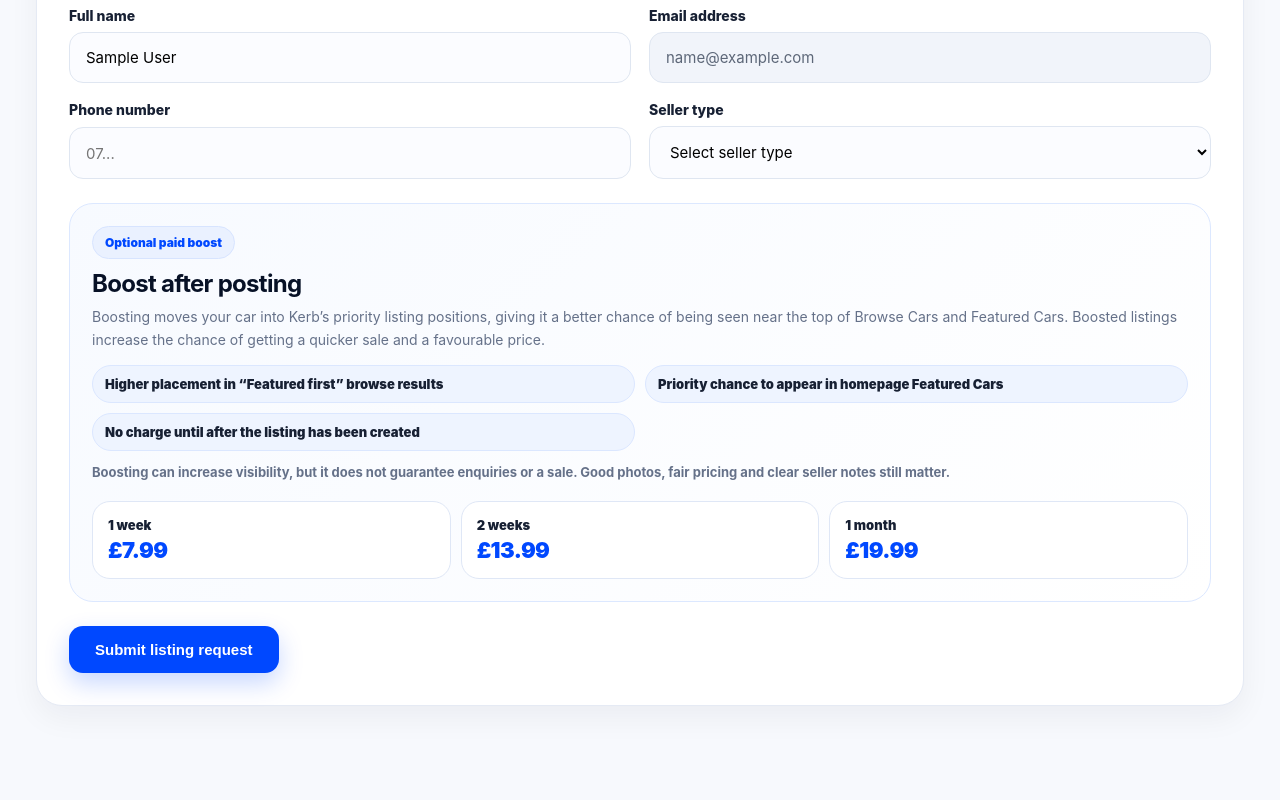
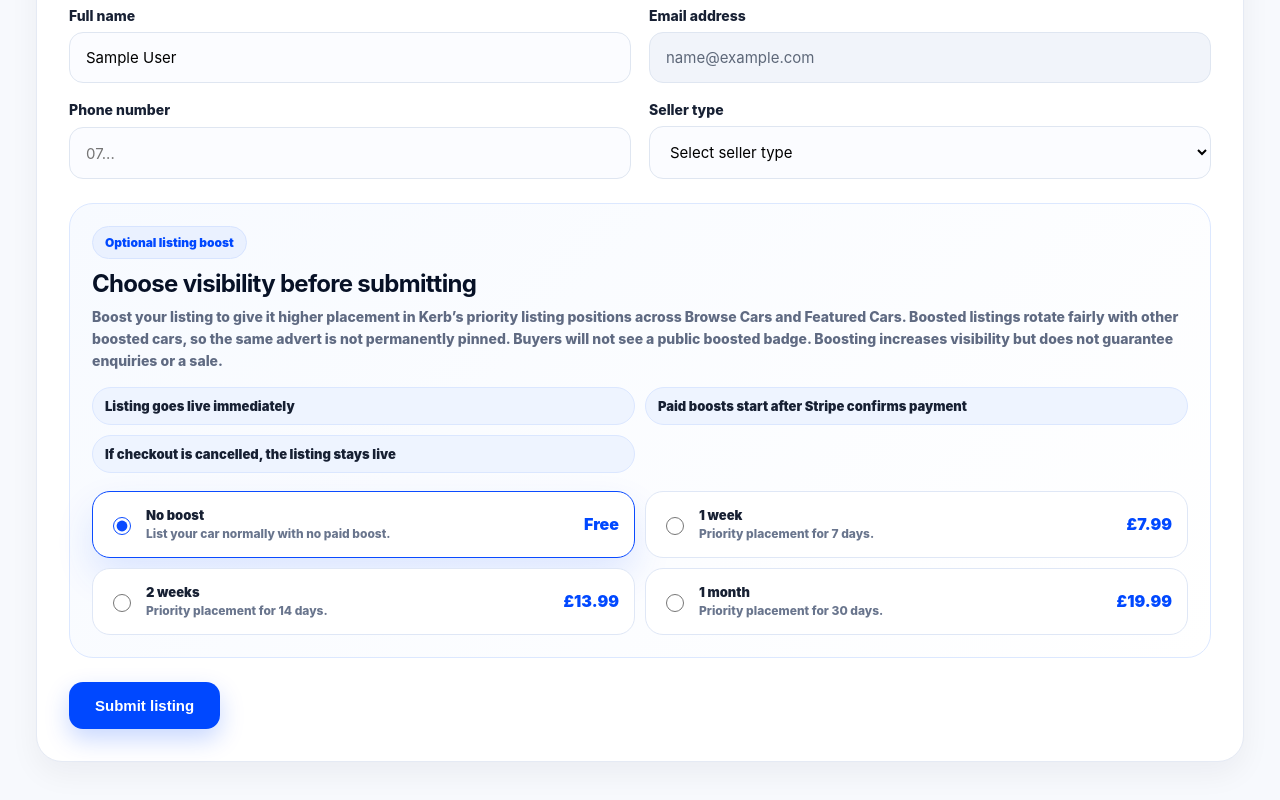
Before and after one commit to Abzgetzit/kerb, a Next.js app: page /post-car in a window 1280 px wide. Shown: the part 2328-3128 px from the top of the page. Before the commit the page ends 3084 px from the top, so only its background shows below. Built offline with nearby package versions, Linux system fonts and the light colour scheme; no server answers; sample sign-in values are in the browser's storage.

Commit message:
Update page.js

```diff
--- a/app/post-car/page.js
+++ b/app/post-car/page.js
@@ -2,7 +2,6 @@
 
 import { useEffect, useMemo, useRef, useState } from "react";
 import SiteMenu from "../components/SiteMenu";
-import BoostListingButton from "../components/BoostListingButton";
 
 const carMakes = {
   Abarth: ["595", "695", "124 Spider"],
@@ -176,6 +175,33 @@ const listingCategoryOptions = [
   { value: "newer-car", label: "Newer car" },
 ];
 
+const boostPlanOptions = [
+  {
+    value: "none",
+    label: "No boost",
+    price: "Free",
+    description: "List your car normally with no paid boost.",
+  },
+  {
+    value: "7-days",
+    label: "1 week",
+    price: "£7.99",
+    description: "Priority placement for 7 days.",
+  },
+  {
+    value: "14-days",
+    label: "2 weeks",
+    price: "£13.99",
+    description: "Priority placement for 14 days.",
+  },
+  {
+    value: "30-days",
+    label: "1 month",
+    price: "£19.99",
+    description: "Priority placement for 30 days.",
+  },
+];
+
 const modelValueGuide = {
   "BMW|1 Series": 31000,
   "BMW|2 Series": 34000,
@@ -322,6 +348,7 @@ export default function PostCarPage() {
   const [submittedListing, setSubmittedListing] = useState(null);
   const [isSubmitting, setIsSubmitting] = useState(false);
   const [errorMessage, setErrorMessage] = useState("");
+  const [boostCheckoutError, setBoostCheckoutError] = useState("");
 
   const [make, setMake] = useState("");
   const [model, setModel] = useState("");
@@ -336,6 +363,7 @@ export default function PostCarPage() {
   const [condition, setCondition] = useState("");
   const [financeAvailable, setFinanceAvailable] = useState("false");
   const [listingCategory, setListingCategory] = useState("general");
+  const [selectedBoostPlan, setSelectedBoostPlan] = useState("none");
   const [photos, setPhotos] = useState([]);
   const photoUrlsRef = useRef([]);
 
@@ -485,10 +513,45 @@ export default function PostCarPage() {
     });
   }
 
+  async function startBoostCheckout({ listingId, token, planId }) {
+    const response = await fetch("/api/listing-boosts/checkout", {
+      method: "POST",
+      headers: {
+        "Content-Type": "application/json",
+        "x-kerb-session-token": token,
+      },
+      body: JSON.stringify({
+        listing_id: listingId,
+        plan_id: planId,
+        source: "post-car-create",
+      }),
+    });
+
+    const result = await response.json();
+
+    if (!response.ok) {
+      throw new Error(result.error || "Could not start boost checkout.");
+    }
+
+    if (!result.url) {
+      throw new Error("Stripe checkout link was not created.");
+    }
+
+    return result.url;
+  }
+
   async function handleSubmit(e) {
     e.preventDefault();
     setIsSubmitting(true);
     setErrorMessage("");
+    setBoostCheckoutError("");
+
+    const token = localStorage.getItem("kerbSessionToken");
+
+    if (!token) {
+      window.location.href = "/login";
+      return;
+    }
 
     const form = e.currentTarget;
     const formData = new FormData(form);
@@ -498,6 +561,7 @@ export default function PostCarPage() {
     });
 
     formData.set("model", finalModel);
+    formData.set("model_detail", modelDetail);
     formData.set("body_type", bodyType);
     formData.set("condition", condition);
     formData.set("finance_available", financeAvailable);
@@ -528,6 +592,9 @@ export default function PostCarPage() {
     try {
       const response = await fetch("/api/post-car", {
         method: "POST",
+        headers: {
+          "x-kerb-session-token": token,
+        },
         body: formData,
       });
 
@@ -538,6 +605,31 @@ export default function PostCarPage() {
       }
 
       setSubmittedListing(result.listing);
+
+      if (selectedBoostPlan !== "none" && result.listing?.id) {
+        try {
+          const checkoutUrl = await startBoostCheckout({
+            listingId: result.listing.id,
+            token,
+            planId: selectedBoostPlan,
+          });
+
+          window.location.href = checkoutUrl;
+          return;
+        } catch (checkoutError) {
+          setBoostCheckoutError(
+            `Your listing is live, but the boost checkout could not start. ${checkoutError.message || ""}`.trim()
+          );
+          setSubmitted(true);
+          return;
+        }
+      }
+
+      if (result.listing?.id) {
+        window.location.href = `/listing/${result.listing.id}`;
+        return;
+      }
+
       setSubmitted(true);
     } catch (error) {
       setErrorMessage(error.message || "Something went wrong.");
@@ -561,11 +653,14 @@ export default function PostCarPage() {
         <div className="successBox">
           <a href="/" className="logo">Kerb</a>
           <div className="successIcon">✅</div>
-          <h1>Listing request received</h1>
+          <h1>Your listing is live</h1>
           <p>
-            Your car listing has been saved. It is currently marked as pending
-            and can be reviewed before being shown publicly.
+            Your car listing has been saved and is now live on Kerb.
           </p>
+
+          {boostCheckoutError && (
+            <div className="warningBox">{boostCheckoutError}</div>
+          )}
 
           {submittedListing && (
             <div className="listingSummary">
@@ -576,39 +671,13 @@ export default function PostCarPage() {
             </div>
           )}
 
-          {submittedListing?.id && (
-            <div className="successBoostBox">
-              <div>
-                <span className="boostKicker">Optional featured boost</span>
-                <h2>Want your listing to get more attention?</h2>
-                <p>
-                  Move this car into Kerb’s priority listing positions so it has
-                  a better chance of being seen near the top of Browse Cars and
-                  Featured Cars. Buyers will not see a public boosted badge.
-                </p>
-
-                <div className="successBoostList">
-                  <span>Higher placement</span>
-                  <span>Fair boosted rotation</span>
-                  <span>No sale guarantee</span>
-                </div>
-
-                <small className="boostNote">
-                  Boosting improves visibility, but good photos, a realistic
-                  price and an honest description still matter most.
-                </small>
-              </div>
-
-              <BoostListingButton
-                listingId={submittedListing.id}
-                label="Boost this listing"
-                source="post-car-success"
-              />
-            </div>
-          )}
-
           <div className="successActions">
             <a href="/account" className="secondaryBtn">My account</a>
+            {submittedListing?.id && (
+              <a href={`/listing/${submittedListing.id}`} className="secondaryBtn">
+                View live listing
+              </a>
+            )}
             <a href="/browse" className="primaryBtn">Browse cars</a>
           </div>
         </div>
@@ -1020,47 +1089,61 @@ export default function PostCarPage() {
 
           <section className="boostPreviewSection">
             <div>
-              <span className="boostKicker">Optional paid boost</span>
-              <h2>Boost after posting</h2>
+              <span className="boostKicker">Optional listing boost</span>
+              <h2>Choose visibility before submitting</h2>
               <p>
-                Boosting moves your car into Kerb’s priority listing positions,
-                giving it a better chance of being seen near the top of Browse
-                Cars and Featured Cars. Boosted listings increase the chance of getting a quicker sale and a favourable price.
+                Boost your listing to give it higher placement in Kerb’s
+                priority listing positions across Browse Cars and Featured Cars.
+                Boosted listings rotate fairly with other boosted cars, so the
+                same advert is not permanently pinned. Buyers will not see a
+                public boosted badge. Boosting increases visibility but does not
+                guarantee enquiries or a sale.
               </p>
 
               <ul className="boostBenefits">
-                <li>Higher placement in “Featured first” browse results</li>
-                <li>Priority chance to appear in homepage Featured Cars</li>
-                <li>No charge until after the listing has been created</li>
+                <li>Listing goes live immediately</li>
+                <li>Paid boosts start after Stripe confirms payment</li>
+                <li>If checkout is cancelled, the listing stays live</li>
               </ul>
-
-              <small className="boostNote">
-                Boosting can increase visibility, but it does not guarantee
-                enquiries or a sale. Good photos, fair pricing and clear seller
-                notes still matter.
-              </small>
             </div>
 
-            <div className="boostPreviewPlans">
-              <div>
-                <strong>1 week</strong>
-                <span>£7.99</span>
-              </div>
-              <div>
-                <strong>2 weeks</strong>
-                <span>£13.99</span>
-              </div>
-              <div>
-                <strong>1 month</strong>
-                <span>£19.99</span>
-              </div>
+            <div className="boostChoiceGrid">
+              {boostPlanOptions.map((plan) => (
+                <label
+                  className={
+                    selectedBoostPlan === plan.value
+                      ? "boostChoice active"
+                      : "boostChoice"
+                  }
+                  key={plan.value}
+                >
+                  <input
+                    type="radio"
+                    name="boost_plan"
+                    value={plan.value}
+                    checked={selectedBoostPlan === plan.value}
+                    onChange={() => setSelectedBoostPlan(plan.value)}
+                  />
+                  <span>
+                    <strong>{plan.label}</strong>
+                    <em>{plan.description}</em>
+                  </span>
+                  <b>{plan.price}</b>
+                </label>
+              ))}
             </div>
           </section>
 
           {errorMessage && <div className="errorBox">{errorMessage}</div>}
 
           <button className="primaryBtn" type="submit" disabled={isSubmitting}>
-            {isSubmitting ? "Submitting listing..." : "Submit listing request"}
+            {isSubmitting
+              ? selectedBoostPlan === "none"
+                ? "Submitting listing..."
+                : "Creating listing..."
+              : selectedBoostPlan === "none"
+                ? "Submit listing"
+                : "Submit listing and continue to boost"}
           </button>
         </form>
       </section>
@@ -1473,8 +1556,7 @@ const styles = `
     background: #d7193f;
   }
 
-  .boostPreviewSection,
-  .successBoostBox {
+  .boostPreviewSection {
     margin: 0 0 24px;
     background: linear-gradient(135deg, #f7faff, #ffffff);
     border: 1px solid #dce8ff;
@@ -1482,11 +1564,6 @@ const styles = `
     padding: 22px;
     display: grid;
     gap: 18px;
-  }
-
-  .successBoostBox {
-    text-align: left;
-    margin: 24px 0;
   }
 
   .boostKicker {
@@ -1502,15 +1579,17 @@ const styles = `
     margin-bottom: 10px;
   }
 
-  .boostPreviewSection h2,
-  .successBoostBox h2 {
+  .boostPreviewSection h2 {
     margin: 0 0 8px;
     font-size: 24px;
     letter-spacing: -0.7px;
   }
 
-  .successBoostBox p {
+  .boostPreviewSection p {
     margin: 0;
+    color: #5f6a82;
+    font-weight: 760;
+    line-height: 1.58;
   }
 
   .boostBenefits {
@@ -1522,8 +1601,7 @@ const styles = `
     gap: 10px;
   }
 
-  .boostBenefits li,
-  .successBoostList span {
+  .boostBenefits li {
     background: #eef4ff;
     border: 1px solid #dbe7ff;
     color: #172033;
@@ -1533,49 +1611,67 @@ const styles = `
     font-weight: 900;
   }
 
-  .successBoostList {
-    display: flex;
-    align-items: center;
-    flex-wrap: wrap;
-    gap: 8px;
-    margin-top: 14px;
-  }
-
-  .boostNote {
-    display: block;
-    color: #657189;
-    font-size: 13px;
-    font-weight: 750;
-    line-height: 1.5;
-    margin-top: 12px;
-  }
-
-  .boostPreviewPlans {
+  .boostChoiceGrid {
     display: grid;
-    grid-template-columns: repeat(3, 1fr);
+    grid-template-columns: repeat(2, minmax(0, 1fr));
     gap: 10px;
   }
 
-  .boostPreviewPlans div {
+  .boostChoice {
     background: white;
     border: 1px solid #dfe7f6;
     border-radius: 18px;
     padding: 15px;
     display: grid;
-    gap: 4px;
-  }
-
-  .boostPreviewPlans strong {
+    grid-template-columns: auto minmax(0, 1fr) auto;
+    align-items: center;
+    gap: 12px;
+    cursor: pointer;
+    transition: border-color 0.18s ease, box-shadow 0.18s ease, transform 0.18s ease;
+  }
+
+  .boostChoice:hover {
+    border-color: #b9ccff;
+    box-shadow: 0 16px 34px rgba(18, 45, 105, 0.08);
+    transform: translateY(-1px);
+  }
+
+  .boostChoice.active {
+    border-color: #0b4bff;
+    box-shadow: 0 18px 38px rgba(11, 75, 255, 0.12);
+  }
+
+  .boostChoice input {
+    width: 18px;
+    height: 18px;
+    accent-color: #0b4bff;
+  }
+
+  .boostChoice span {
+    display: grid;
+    min-width: 0;
+    gap: 3px;
+  }
+
+  .boostChoice strong {
     font-size: 13px;
     font-weight: 950;
     color: #172033;
   }
 
-  .boostPreviewPlans span {
-    font-size: 22px;
+  .boostChoice em {
+    color: #69758d;
+    font-size: 12px;
+    font-style: normal;
+    font-weight: 760;
+    line-height: 1.35;
+  }
+
+  .boostChoice b {
+    color: #0048ff;
+    font-size: 16px;
     font-weight: 950;
-    color: #0048ff;
-    letter-spacing: -0.6px;
+    white-space: nowrap;
   }
 
   .errorBox {
@@ -1586,6 +1682,17 @@ const styles = `
     padding: 14px 16px;
     font-weight: 800;
     margin-bottom: 18px;
+  }
+
+  .warningBox {
+    background: #fff7ed;
+    color: #9a3412;
+    border: 1px solid #fed7aa;
+    border-radius: 14px;
+    padding: 14px 16px;
+    font-weight: 850;
+    line-height: 1.5;
+    margin: 18px 0;
   }
 
   .primaryBtn,
@@ -1727,7 +1834,7 @@ const styles = `
       grid-template-columns: repeat(2, 1fr);
     }
 
-    .boostPreviewPlans,
+    .boostChoiceGrid,
     .boostBenefits {
       grid-template-columns: 1fr;
     }
```
